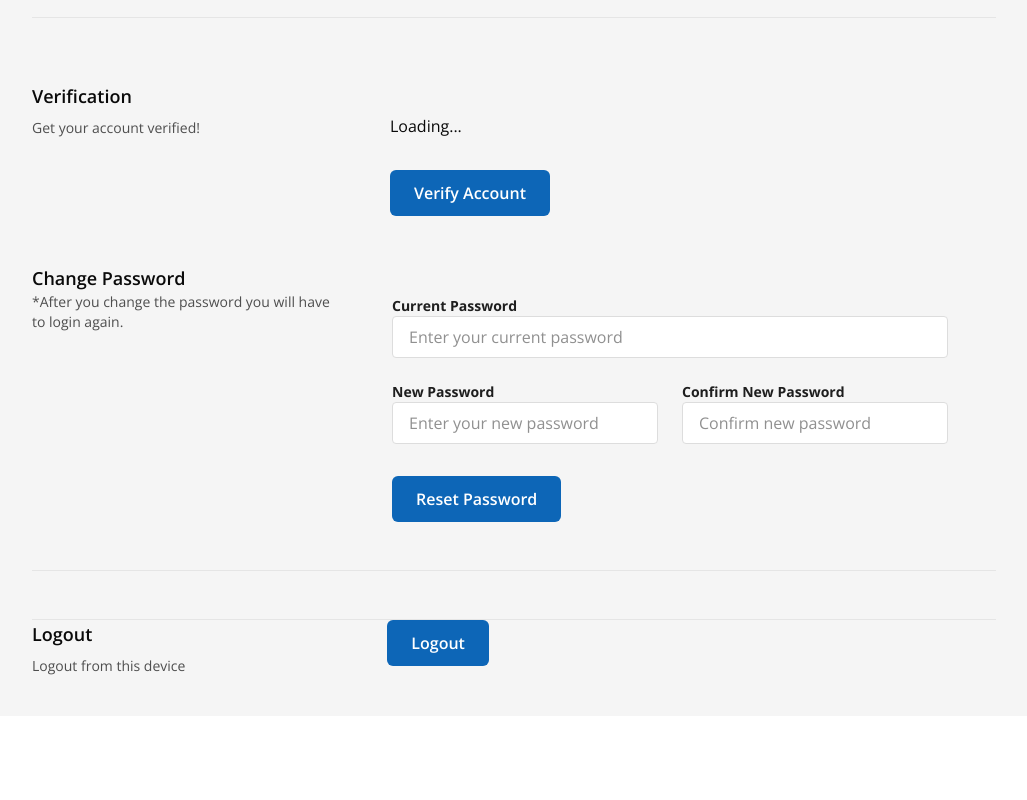
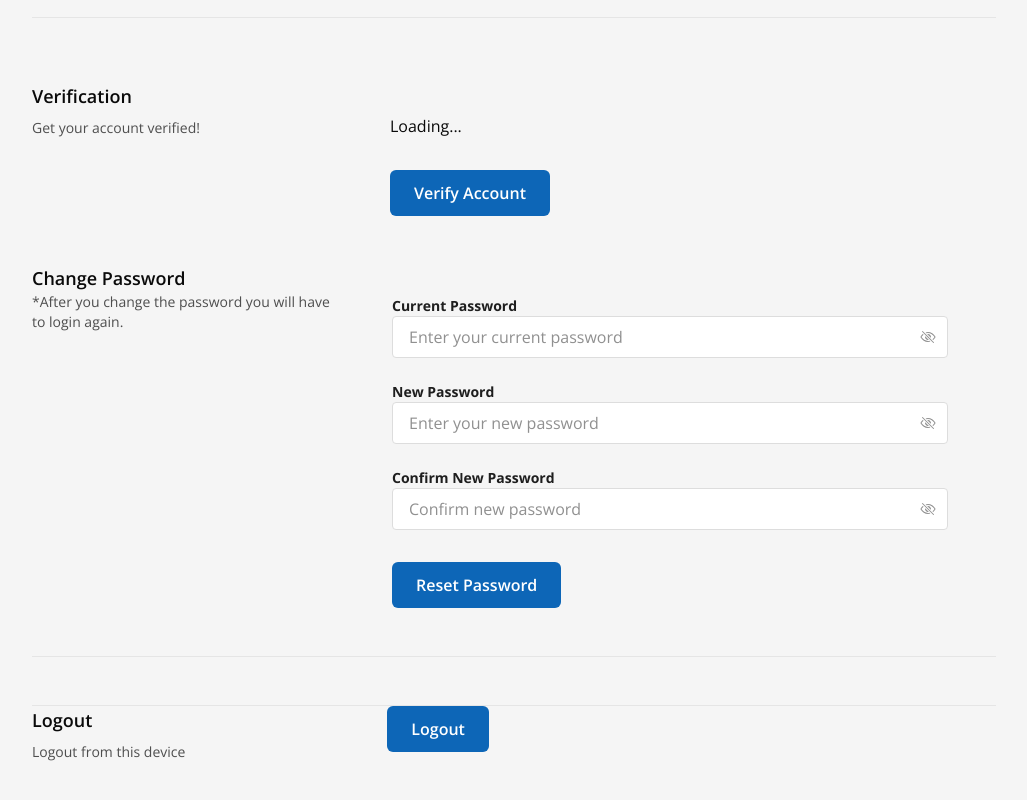
Before and after one commit to colloidOS/Housinn-for-Website, a Next.js app: page /dashboard/profile in a window 1280 px wide. Shown: the part 934-1734 px from the top of the page, without its empty margins (236-1263 px from the left). Before the commit the page ends 1650 px from the top, so only its background shows below. Built offline with nearby package versions, Linux system fonts and the light colour scheme.

Commit message:
feat: implement toggle password visiblity in profile

```diff
--- a/src/app/dashboard/profile/PasswordFields.js
+++ b/src/app/dashboard/profile/PasswordFields.js
@@ -1,9 +1,25 @@
+import { IoEyeOutline, IoEyeOffOutline } from "react-icons/io5";
+import { useState } from "react";
+
 const PasswordFields = ({ updatePassword, setUpdatedPassword }) => {
+  const [visible, setVisible] = useState({
+    currentPassword: false,
+    newPassword: false,
+    confirmPassword: false,
+  });
+
+  // Toggle password visibility for a specific field
+  const toggleVisibility = (fieldId) => {
+    setVisible((prev) => ({
+      ...prev,
+      [fieldId]: !prev[fieldId],
+    }));
+  };
+
   const passwordFields = [
     {
       label: "Current Password",
       id: "currentPassword",
-      type: "password",
       placeholder: "Enter your current password",
       value: updatePassword.oldPassword,
       onChange: (e) =>
@@ -15,7 +31,6 @@ const PasswordFields = ({ updatePassword, setUpdatedPassword }) => {
     {
       label: "New Password",
       id: "newPassword",
-      type: "password",
       placeholder: "Enter your new password",
       value: updatePassword.newPassword,
       onChange: (e) =>
@@ -27,7 +42,6 @@ const PasswordFields = ({ updatePassword, setUpdatedPassword }) => {
     {
       label: "Confirm New Password",
       id: "confirmPassword",
-      type: "password",
       placeholder: "Confirm new password",
       value: updatePassword.confirmPassword,
       onChange: (e) =>
@@ -40,47 +54,33 @@ const PasswordFields = ({ updatePassword, setUpdatedPassword }) => {
 
   return (
     <div className="flex flex-col gap-6 w-full">
-      {/* First field (row layout) */}
-      <div className="flex gap-6 w-full items-center">
-        <div key={passwordFields[0].id} className="w-full gap-1">
+      {passwordFields.map((field) => (
+        <div key={field.id} className="w-full gap-1 relative">
           <label
             className="block text-gray-700 text-sm font-bold"
-            htmlFor={passwordFields[0].id}
+            htmlFor={field.id}
           >
-            {passwordFields[0].label}
+            {field.label}
           </label>
-          <input
-            id={passwordFields[0].id}
-            type={passwordFields[0].type}
-            placeholder={passwordFields[0].placeholder}
-            className="w-full px-4 py-2 border border-gray-300 placeholder:text-gray-500 text-gray-600 rounded-[4px] focus:outline"
-            value={passwordFields[0].value}
-            onChange={passwordFields[0].onChange}
-          />
-        </div>
-      </div>
-
-      {/* Last two fields (column layout) */}
-      <div className="flex lg:flex-row flex-col gap-6 w-full">
-        {passwordFields.slice(1).map((field) => (
-          <div key={field.id} className="w-full gap-1">
-            <label
-              className="block text-gray-700 text-sm font-bold"
-              htmlFor={field.id}
-            >
-              {field.label}
-            </label>
+          <div className="relative">
             <input
               id={field.id}
-              type={field.type}
+              type={visible[field.id] ? "text" : "password"} // Toggle type based on visibility
               placeholder={field.placeholder}
               className="w-full px-4 py-2 border border-gray-300 placeholder:text-gray-500 text-gray-600 rounded-[4px] focus:outline"
               value={field.value}
               onChange={field.onChange}
             />
+            <button
+              type="button"
+              className="absolute right-3 top-1/2 transform focus:outline-none -translate-y-1/2 text-gray-500"
+              onClick={() => toggleVisibility(field.id)}
+            >
+              {visible[field.id] ? <IoEyeOutline /> : <IoEyeOffOutline />}
+            </button>
           </div>
-        ))}
-      </div>
+        </div>
+      ))}
     </div>
   );
 };
```
